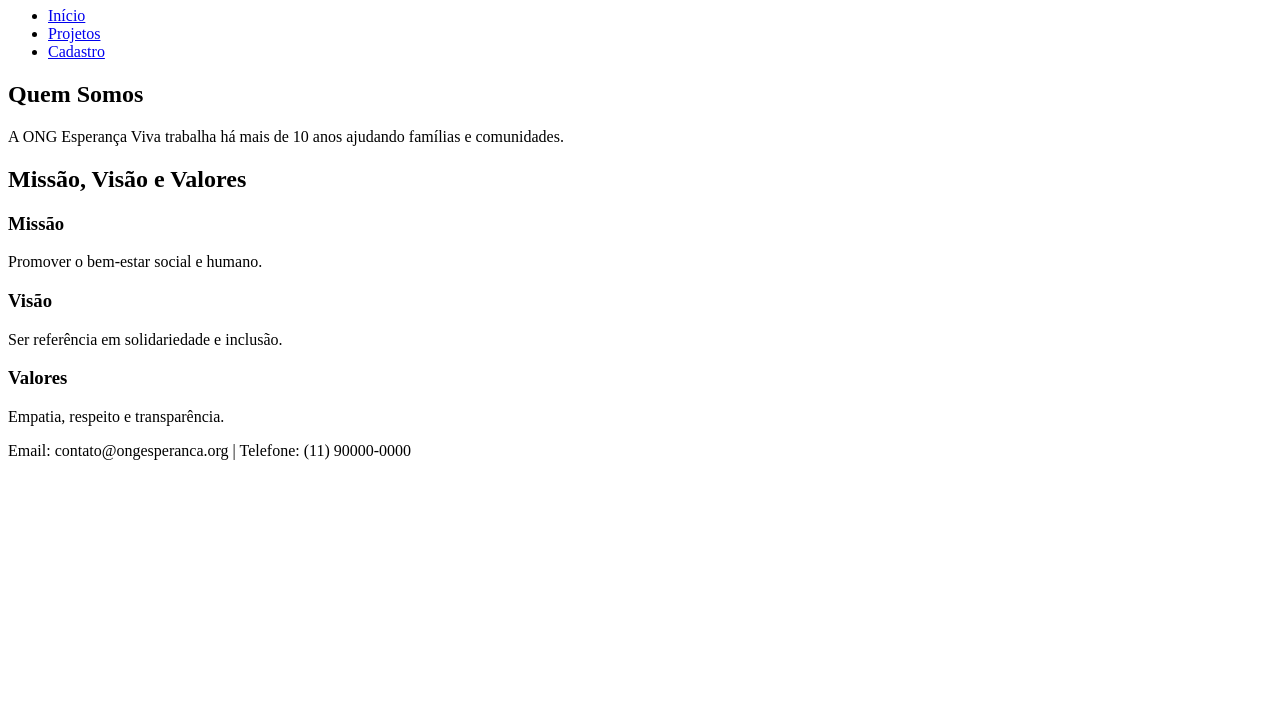
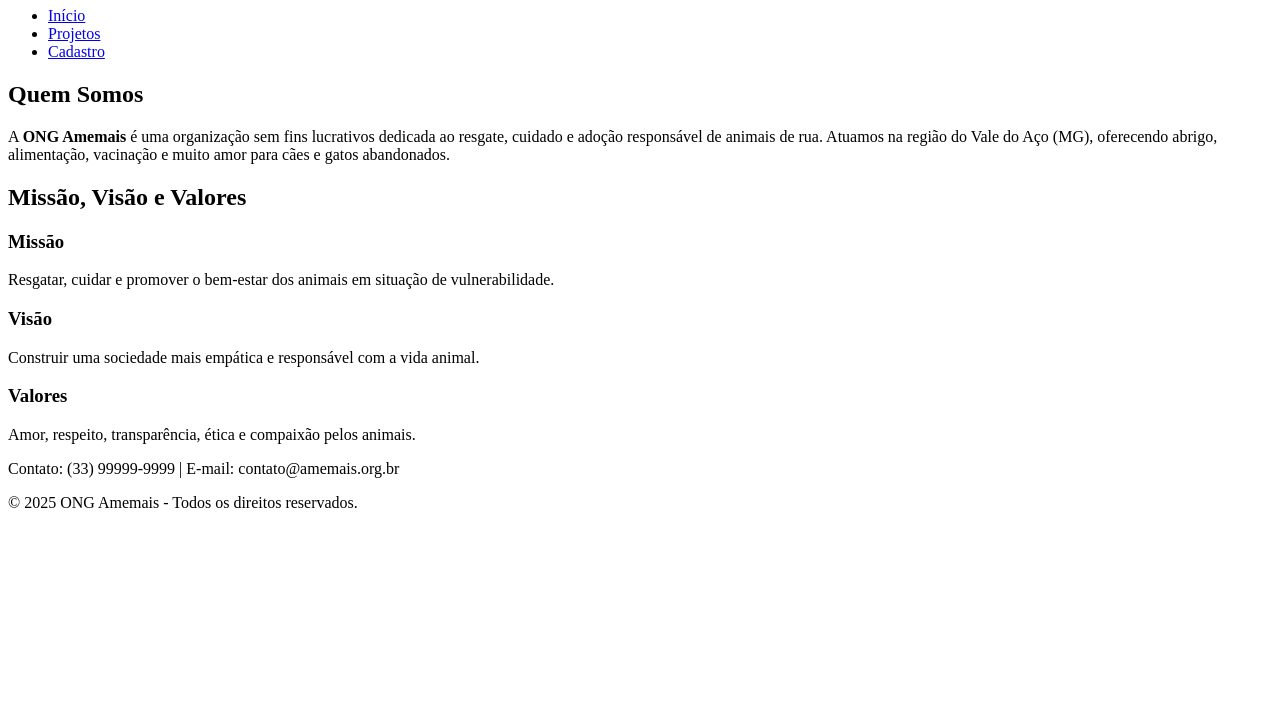
Before and after one commit to Luciana2025/projeto-ong-html5, a plain HTML site: page index.html in a window 1280 px wide. Shown: the part 73-800 px from the top of the page. Drawn offline with Linux system fonts and the light colour scheme.

Commit message:
Update index.html

```diff
--- a/index.html
+++ b/index.html
@@ -3,11 +3,11 @@
 <head>
     <meta charset="UTF-8">
     <meta name="viewport" content="width=device-width, initial-scale=1.0">
-    <title>ONG Esperança Viva</title>
+    <title>Amemais - Cuidando dos Animais de Rua</title>
 </head>
 <body>
     <header>
-        <h1>ONG Esperança Viva</h1>
+        <h1>ONG Amemais</h1>
         <nav>
             <ul>
                 <li><a href="index.html">Início</a></li>
@@ -20,28 +20,39 @@
     <main>
         <section>
             <h2>Quem Somos</h2>
-            <p>A ONG Esperança Viva trabalha há mais de 10 anos ajudando famílias e comunidades.</p>
+            <p>
+                A <strong>ONG Amemais</strong> é uma organização sem fins lucrativos dedicada ao resgate,
+                cuidado e adoção responsável de animais de rua. Atuamos na região do Vale do Aço (MG),
+                oferecendo abrigo, alimentação, vacinação e muito amor para cães e gatos abandonados.
+            </p>
         </section>
 
         <section>
             <h2>Missão, Visão e Valores</h2>
             <article>
                 <h3>Missão</h3>
-                <p>Promover o bem-estar social e humano.</p>
+                <p>Resgatar, cuidar e promover o bem-estar dos animais em situação de vulnerabilidade.</p>
             </article>
+
             <article>
                 <h3>Visão</h3>
-                <p>Ser referência em solidariedade e inclusão.</p>
+                <p>Construir uma sociedade mais empática e responsável com a vida animal.</p>
             </article>
+
             <article>
                 <h3>Valores</h3>
-                <p>Empatia, respeito e transparência.</p>
+                <p>Amor, respeito, transparência, ética e compaixão pelos animais.</p>
             </article>
         </section>
     </main>
 
     <footer>
-        <p>Email: contato@ongesperanca.org | Telefone: (11) 90000-0000</p>
+        <p>Contato: (33) 99999-9999 | E-mail: contato@amemais.org.br</p>
+        <p>&copy; 2025 ONG Amemais - Todos os direitos reservados.</p>
     </footer>
 </body>
 </html>
+
+    </footer>
+</body>
+</html>
```
